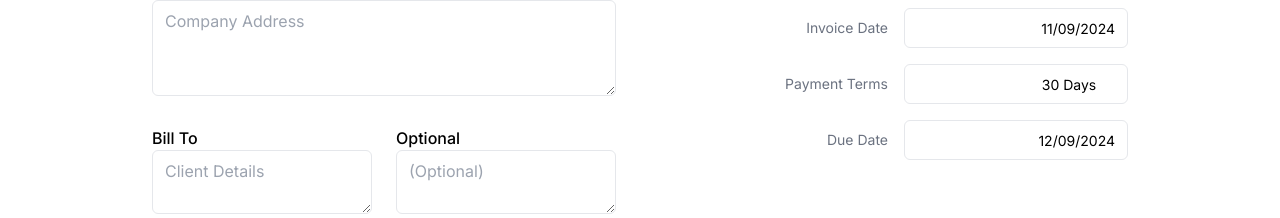
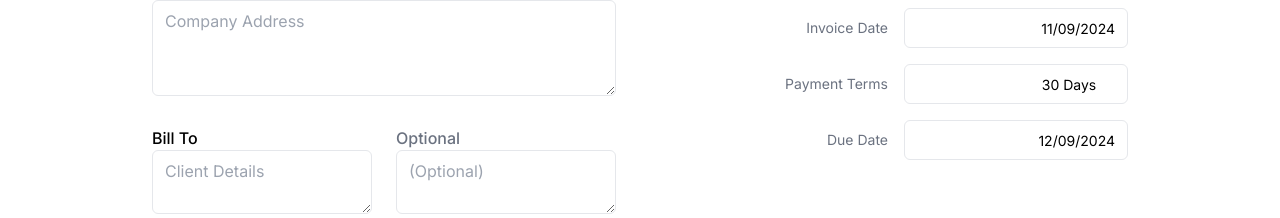
Before and after one commit to dr-data/bolt-generated-invoice-app, a React (Vite) app: page / in a window 1280 px wide. Shown: the part 312-530 px from the top of the page. Built offline with nearby package versions, Linux system fonts and the light colour scheme.

Commit message:
ok; added optional

```diff
--- a/src/pages/InvoiceGenerator.jsx
+++ b/src/pages/InvoiceGenerator.jsx
@@ -52,7 +52,7 @@ function InvoiceGenerator() {
     paymentTermsLabel: 'Payment Terms',
     dueDateLabel: 'Due Date',
     billToLabel: 'Bill To',
-    optionalLabel: 'Optional',
+    optionalLabel: '',
     itemLabel: 'Item',
     quantityLabel: 'Quantity',
     rateLabel: 'Rate',
@@ -399,8 +399,7 @@ function InvoiceGenerator() {
             <EditableField
               value={editableFields.optionalLabel || "Optional"}
               onSave={(value) => handleEditableFieldChange('optionalLabel', value)}
-              className="text-base font-medium mb-2"
-            />
+              className="text-base font-medium mb-2 text-gray-500"            />
             <textarea
               {...register('optional')}
               placeholder="(Optional)"
```
